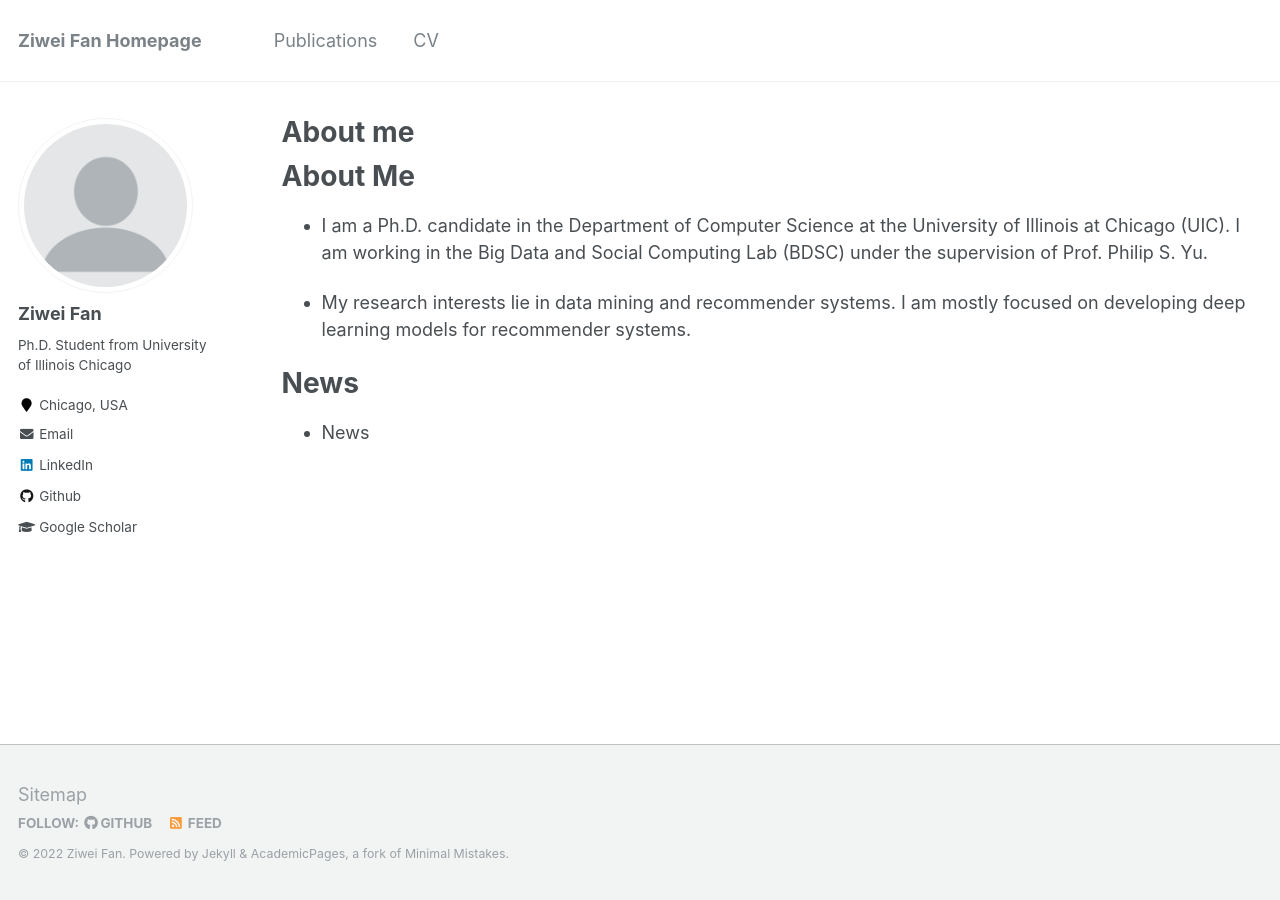
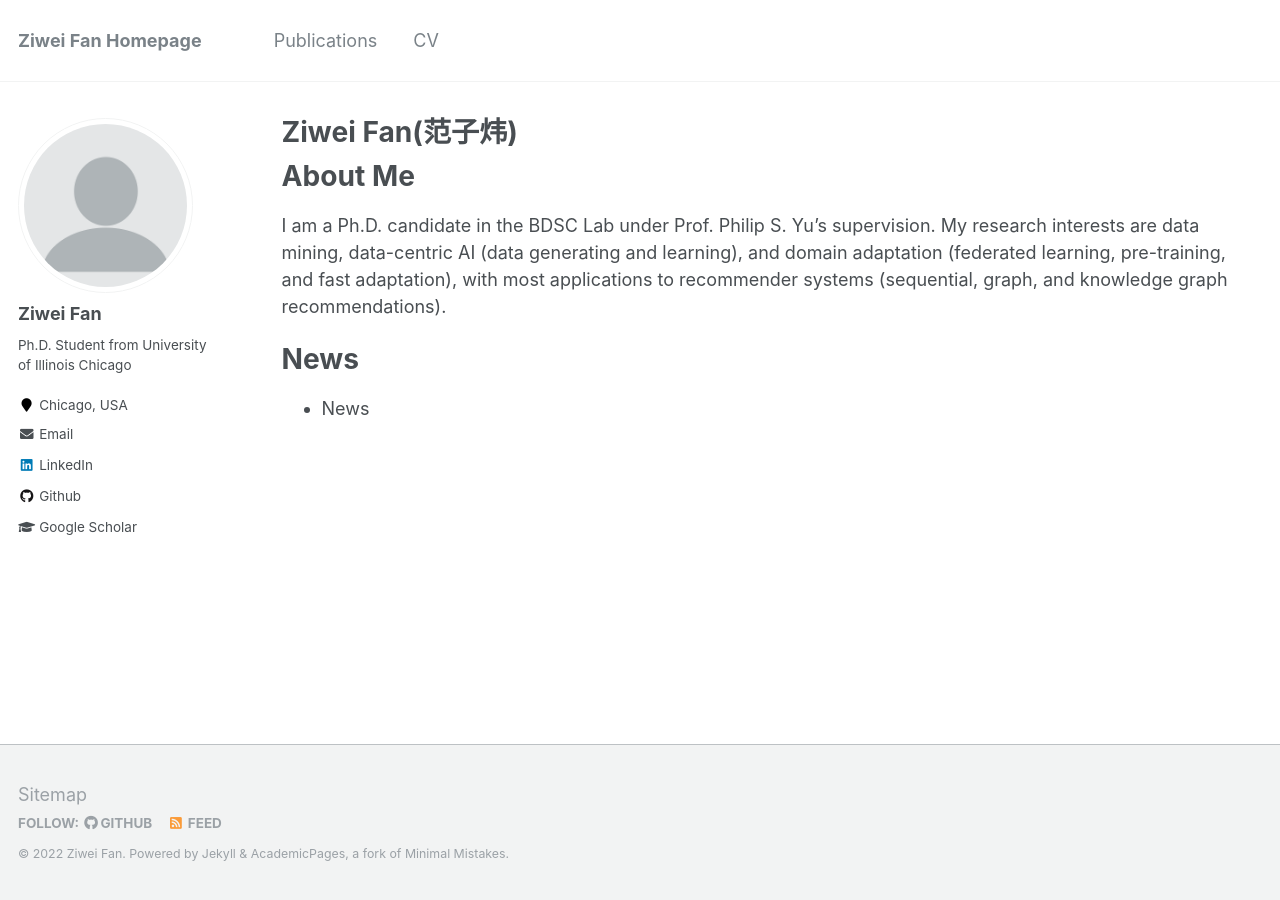
Before and after one commit to ziwei-fan/ziwei-fan.github.io, a Jekyll site: the page built from _pages/about.md, in a window 1280 px wide. Built offline with Jekyll 4.4.1, drawn with Linux system fonts in a browser that asks for light colours.

Commit message:
Update about.md

```diff
--- a/_pages/about.md
+++ b/_pages/about.md
@@ -1,8 +1,8 @@
 ---
 layout: archive
 permalink: /
-title: "About me"
-excerpt: "About me"
+title: "Ziwei Fan(范子炜)"
+excerpt: ""
 author_profile: true
 redirect_from:
   - /about/
@@ -11,9 +11,7 @@ redirect_from:
 
 
 # About Me
-* I am a Ph.D. candidate in the Department of Computer Science at the University of Illinois at Chicago (UIC). I am working in the Big Data and Social Computing Lab (BDSC) under the supervision of Prof. Philip S. Yu.
-
-* My research interests lie in data mining and recommender systems. I am mostly focused on developing deep learning models for recommender systems.
+I am a Ph.D. candidate in the BDSC Lab under Prof. Philip S. Yu's supervision. My research interests are data mining, data-centric AI (data generating and learning), and domain adaptation (federated learning, pre-training, and fast adaptation), with most applications to recommender systems (sequential, graph, and knowledge graph recommendations).
 
 # News
 * News
```
